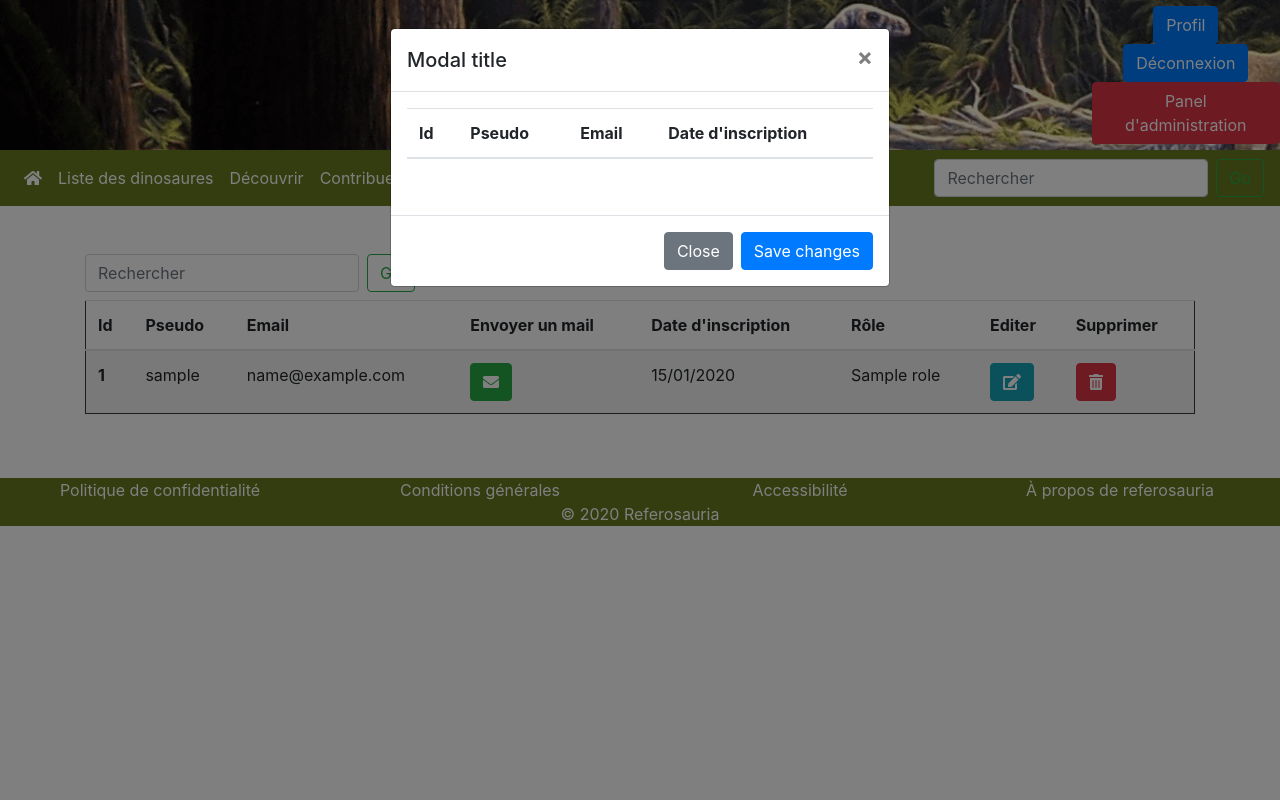
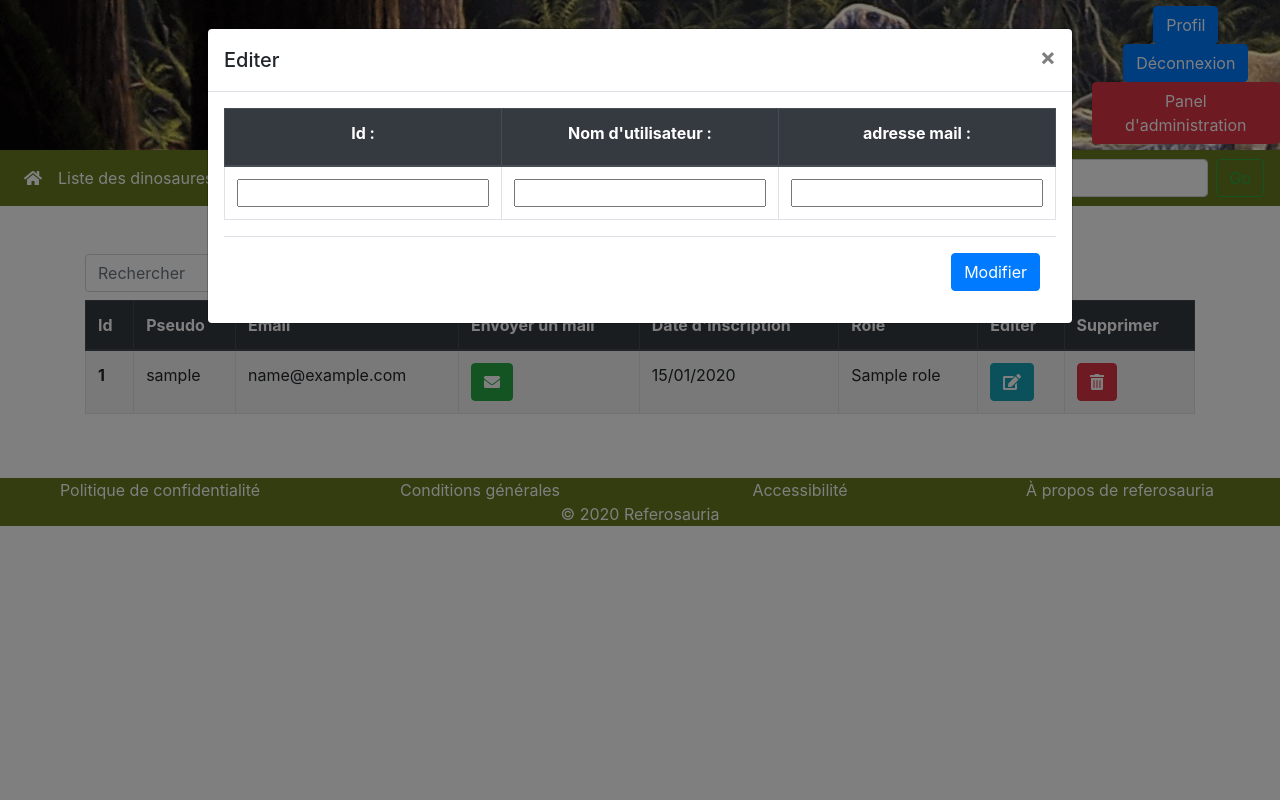
Before and after one commit to FabienMarti/referosauria, a PHP site: page /index.php?content=adminPanel in a window 1280 px wide, after a click that opens the changed part. Run offline with PHP 8.4, Linux system fonts and the light colour scheme; the visitor is signed in with stand-in values (Sample User, id 1); tables that the repository leaves empty or names only in its code hold one stand-in row (values such as "Sample post"); lists and menus that the app fills with data are empty; some libraries are stand-ins or nearby versions.

Commit message:
ajout du panel admin

```diff
--- a/assets/css/index.css
+++ b/assets/css/index.css
@@ -83,6 +83,19 @@ background-color: #7FC64E;
 
 /****** FIN PAGE PROFIL ******/
 
+/****** PAGE ADMINISTRATION ******/
+
+/* fait que les modales prennent la taille du contenu en largeur */
+body .modal-dialog {
+    max-width: 100%;
+    width: auto !important;
+    display: inline-block;
+}
+/* place la modale au centre de la vue */
+.modal {
+    text-align: center;
+}
+
 /** MEDIA QUERIES **/
 @media (max-width: 768px){
     #headerBG{
--- a/controllers/adminPanelController.php
+++ b/controllers/adminPanelController.php
@@ -1,4 +1,4 @@
 <?php
 $user = new user();
 $showUserInfo = $user->getAllUsersInfos();
-$showSingleUser = $user->getUserInfos();
+$showSingleUser = $user->getUserInfosAsAdmin(2);
--- a/models/userModel.php
+++ b/models/userModel.php
@@ -1,6 +1,7 @@
 <?php
 class user
 {
+    public $id = 0;
     public $username = '';
     public $role = 3;
     public $mail = '';
@@ -52,6 +53,25 @@ class user
         ');
         return $userInfosQuery->fetch(PDO::FETCH_OBJ);
     }
+
+    ##### Méthodes admin #####
+
+    public function getUserInfosAsAdmin($id){
+        $userInfosQuery = $this->db->query(
+            'SELECT
+                `id`
+                ,`username`
+                ,`mail`
+                ,DATE_FORMAT(`inscriptionDate`, \'%d/%m/%Y\') AS `inscDate`
+            FROM
+                `r3f3r0_users`
+            WHERE
+                `id`=' . $id . '
+        ');
+        return $userInfosQuery->fetch(PDO::FETCH_OBJ);
+    }
+
+    ##########################
 
     //permet d'editer le nom d'utilisateur et le mail
     public function editUserInfo(){
--- a/views/adminPanel.php
+++ b/views/adminPanel.php
@@ -10,8 +10,9 @@ $rolesArray = array('1' => 'Administrateur', '2' => 'Modérateur', '3' => 'Membr
         <button class="btn btn-outline-success my-2 my-sm-0" type="submit">Go</button>
     </form>
     <!-- affichage des utilisateurs -->
-    <table class="table table-striped border border-dark">
-    <thead>
+    <div class="table-responsive">
+      <table class="table table-striped table-bordered">
+        <thead class="thead-dark">
             <tr>
             <th scope="col">Id</th>
             <th scope="col">Pseudo</th>
@@ -24,59 +25,60 @@ $rolesArray = array('1' => 'Administrateur', '2' => 'Modérateur', '3' => 'Membr
             </tr>
         </thead>
         <tbody>
-
             <?php
                 foreach ($showUserInfo as $info) { ?>
                     <tr>
-                    <th scope="row"><?= $info->usrId  ?></th>
+                        <th scope="row" ><?= $info->usrId  ?></th>
                         <td><?= $info->username ?></td>
                         <td><?= $info->mail ?></td>
                         <td><button class="btn btn-success mailEnvelope"><a href="mailto:<?= $info->mail ?>"><i class="fas fa-envelope"></i></a></button></td>
                         <td><?= $info->inscDate ?></td>
                         <td><?= $info->role ?></td>
-                    <td><button class="btn btn-info"  data-toggle="modal" data-target="#editModal"><i class="fas fa-edit"></i></button></td>
+                        <td><button class="btn btn-info" data-toggle="modal" data-target="#editModal" ><i class="fas fa-edit"></i></button></td>
                         <!-- ajouter une methode pour supprimer -->
                         <td><button class="btn btn-danger"><i class="fas fa-trash-alt"></i></button></td>
                     </tr>
                 <?php } ?>
         </tbody>
       </table>
+    </div>
 
 <!-- Modal d'édition-->
   <div class="modal fade" id="editModal" tabindex="-1" role="dialog" aria-labelledby="editModalLabel" aria-hidden="true">
     <div class="modal-dialog" role="document">
       <div class="modal-content">
         <div class="modal-header">
-        <h5 class="modal-title" id="editModalLabel">Modal title</h5>
+          <h5 class="modal-title" id="editModalLabel">Editer <strong><?= $showSingleUser->username ?></strong></h5>
           <button type="button" class="close" data-dismiss="modal" aria-label="Close">
             <span aria-hidden="true">&times;</span>
           </button>
         </div>
         <div class="modal-body">
-            <table class="table">
-                <thead>
+          <form action="" method="POST">
+              <table class="table table-bordered">
+                  <thead class="thead-dark">
                       <tr>
-                    <th scope="col">Id</th>
-                    <th scope="col">Pseudo</th>
-                    <th scope="col">Email</th>
-                    <th scope="col">Date d'inscription</th>
+                        <th scope="col"><label for="userId">Id : </label></th>
+                        <th scope="col"><label for="username">Nom d'utilisateur : </label></th>
+                        <th scope="col"><label for="mail">adresse mail : </label></th>
                       </tr>
                   </thead>
                   <tbody>
                   <tr>
-                    <th scope="row"><?= $showSingleUser->id  ?></th>
-                    <td><?= $showSingleUser->username ?></td>
-                    <td><?= $showSingleUser->mail ?></td>
-                    <td><?= $showSingleUser->inscDate ?></td>
+                      <th scope="row"><input type="text" name="userId" id="userId" value="<?= $showSingleUser->id ?>" /></th>
+                      <td><input type="text" name="username" id="username" value="<?= $showSingleUser->username ?>" /></td>
+                      <td><input type="email" name="mail" id="mail" value="<?= $showSingleUser->mail ?>" /></td>
                   </tr>
                   </tbody>
               </table>
+              <div class="modal-footer">
+                <button type="button" class="btn btn-primary">Modifier</button>
               </div>
-      <div class="modal-footer">
-        <button type="button" class="btn btn-secondary" data-dismiss="modal">Close</button>
-        <button type="button" class="btn btn-primary">Save changes</button>
+            </form>
+
+        </div>
+
       </div>
     </div>
 </div>
 </div>
-</div>
```
Lines whose indentation alone changed are shown as unchanged.
